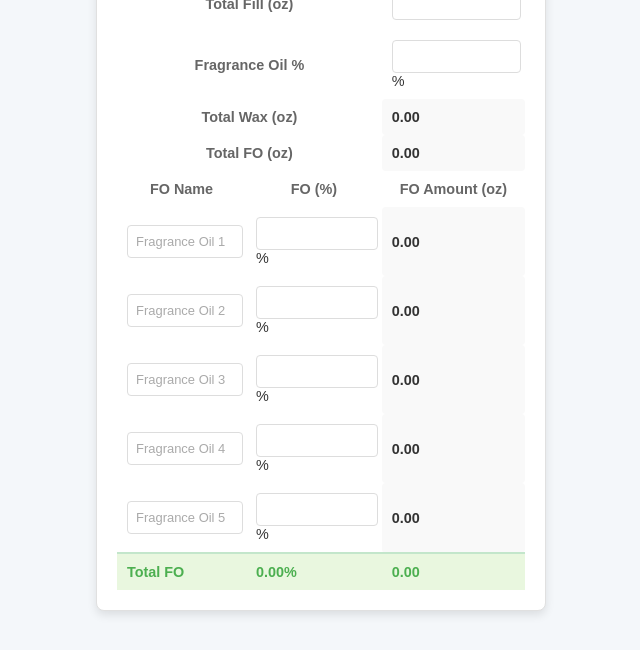
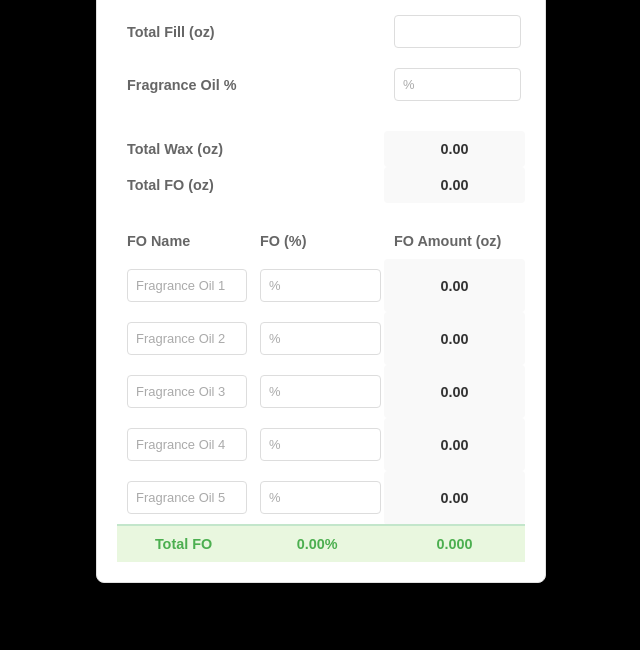
Before and after one commit to Assadhussein/CandleMakingCalculator, a plain HTML site: page index.html in a window 1280 px wide. Shown: the part 150-800 px from the top of the page, without its empty margins (319-959 px from the left). Drawn offline with Linux system fonts and the light colour scheme.

Commit message:
Add files via upload

```diff
--- a/index.html
+++ b/index.html
@@ -8,8 +8,8 @@
 </head>
 <body>
 
-<div class="calculator">
-    <h2>Candle Making Calculator</h2>
+    <div class="calculator">
+        <h2>Candle Making Calculator</h2>
     <table>
         <tr>
             <th colspan="2">Total Fill (oz)</th>
@@ -17,7 +17,11 @@
         </tr>
         <tr>
             <th colspan="2">Fragrance Oil %</th>
-            <td class="input-cell"><input type="number" id="fragranceOil" step="0.01">%</td>
+            <td class="input-cell"><input type="number" id="fragranceOil" placeholder="%" step="0.01"></td>
+        </tr>
+        <tr>
+            <th></th>
+            <td></td>
         </tr>
         <tr>
             <th colspan="2">Total Wax (oz)</th>
@@ -28,39 +32,43 @@
             <td class="output-cell"><span id="totalFO">0</span></td>
         </tr>
         <tr>
+            <th></th>
+            <td></td>
+        </tr>
+        <tr>
             <th>FO Name</th>
             <th>FO (%)</th>
             <th>FO Amount (oz)</th>
         </tr>
         <tr>
             <td class="input-cell"><input type="text" id="fo1Name" placeholder="Fragrance Oil 1"></td>
-            <td class="input-cell"><input type="number" id="fo1Percentage" step="0.01">%</td>
-            <td class="output-cell"><span id="fo1Amount">0.10</span></td>
+            <td class="input-cell"><input type="number" id="fo1Percentage" placeholder="%" step="0.01"></td>
+            <td class="output-cell"><span id="fo1Amount">0.00</span></td>
         </tr>
         <tr>
             <td class="input-cell"><input type="text" id="fo2Name" placeholder="Fragrance Oil 2"></td>
-            <td class="input-cell"><input type="number" id="fo2Percentage" step="0.01">%</td>
-            <td class="output-cell"><span id="fo2Amount">0.10</span></td>
+            <td class="input-cell"><input type="number" id="fo2Percentage" placeholder="%"  step="0.01"></td>
+            <td class="output-cell"><span id="fo2Amount">0.00</span></td>
         </tr>
         <tr>
             <td class="input-cell"><input type="text" id="fo3Name" placeholder="Fragrance Oil 3"></td>
-            <td class="input-cell"><input type="number" id="fo3Percentage" step="0.01">%</td>
+            <td class="input-cell"><input type="number" id="fo3Percentage" placeholder="%"  step="0.01"></td>
             <td class="output-cell"><span id="fo3Amount">0.00</span></td>
         </tr>
         <tr>
             <td class="input-cell"><input type="text" id="fo4Name" placeholder="Fragrance Oil 4"></td>
-            <td class="input-cell"><input type="number" id="fo4Percentage" step="0.01">%</td>
+            <td class="input-cell"><input type="number" id="fo4Percentage" placeholder="%"  step="0.01"></td>
             <td class="output-cell"><span id="fo4Amount">0.00</span></td>
         </tr>
         <tr>
             <td class="input-cell"><input type="text" id="fo5Name" placeholder="Fragrance Oil 5"></td>
-            <td class="input-cell"><input type="number" id="fo5Percentage" step="0.01">%</td>
+            <td class="input-cell"><input type="number" id="fo5Percentage" placeholder="%"  step="0.01"></td>
             <td class="output-cell"><span id="fo5Amount">0.00</span></td>
         </tr>
         <tr class="total-row">
             <td>Total FO</td>
-            <td><span id="totalFOPercentage">100.00</span>%</td>
-            <td><span id="totalFOAmount">0.20</span></td>
+            <td><span id="totalFOPercentage">0</span>%</td>
+            <td><span id="totalFOAmount"></span>0</td>
         </tr>
     </table>
 </div>
--- a/script.js
+++ b/script.js
@@ -2,7 +2,7 @@ function calculate() {
     const totalFill = parseFloat(document.getElementById("totalFill").value) || 0;
     const fragranceOil = parseFloat(document.getElementById("fragranceOil").value) || 0;
 
-    const totalWax = totalFill / (1 + (fragranceOil/100));
+    const totalWax = totalFill / (1 + (fragranceOil / 100));
     const totalFO = totalFill - totalWax;
 
     document.getElementById("totalFO").textContent = totalFO.toFixed(2);
@@ -24,7 +24,17 @@ function calculate() {
         document.getElementById(`fo${i + 1}Amount`).textContent = foAmount.toFixed(2);
     }
 
-    document.getElementById("totalFOAmount").textContent = totalFO.toFixed(2);
+    // Sum up all calculated FO amounts
+    const fo1Amount = parseFloat(document.getElementById("fo1Amount").textContent) || 0;
+    const fo2Amount = parseFloat(document.getElementById("fo2Amount").textContent) || 0;
+    const fo3Amount = parseFloat(document.getElementById("fo3Amount").textContent) || 0;
+    const fo4Amount = parseFloat(document.getElementById("fo4Amount").textContent) || 0;
+    const fo5Amount = parseFloat(document.getElementById("fo5Amount").textContent) || 0;
+
+const totalFOAmountSum = parseFloat((fo1Amount + fo2Amount + fo3Amount + fo4Amount + fo5Amount).toFixed(2));
+
+// Display the accumulated FO amount in totalFOAmount
+document.getElementById("totalFOAmount").textContent = totalFOAmountSum.toFixed(2);
 }
 
 document.querySelectorAll('input').forEach(input => {
--- a/styles.css
+++ b/styles.css
@@ -6,7 +6,7 @@ body {
     align-items: center;
     height: 100vh;
     margin: 0;
-    background-color: #f4f7fa;
+    background-color: #000000;
     color: #333;
 }
 
@@ -38,7 +38,7 @@ body {
 .calculator th,
 .calculator td {
     padding: 10px;
-    text-align: left;
+    text-align: center;
     font-size: 0.9em;
 }
 
@@ -46,7 +46,7 @@ body {
 .calculator th {
     color: #666;
     font-weight: bold;
-    text-align: center;
+    text-align: left;
 }
 
 /* Input Cell Styling */
```
